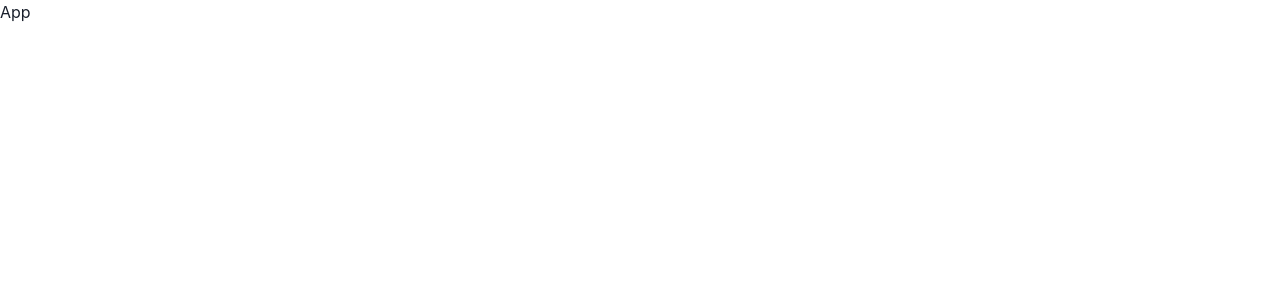
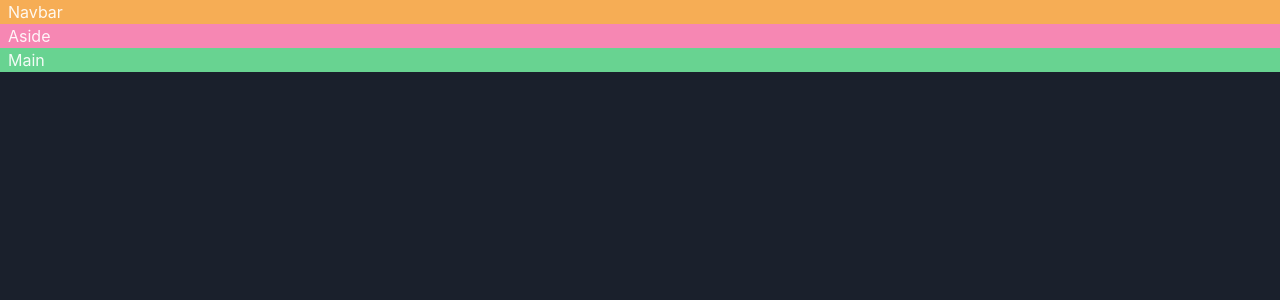
Before and after one commit to Lokeshkhati/game-hub, a React (Vite) app: page / in a window 1280 px wide. Shown: the top 300 px of the page. Built offline with nearby package versions, Linux system fonts and the light colour scheme.

Commit message:
refactor code

```diff
--- a/src/App.tsx
+++ b/src/App.tsx
@@ -1,6 +1,24 @@
+import { Grid, GridItem, Show } from "@chakra-ui/react";
+import { Navbar } from "./components";
 const App = () => {
   return (
-    <div>App</div>
-  )
-}
-export default App
+    <Grid
+      templateAreas={{
+        base: `"nav""main"`,
+        lg: `"nav" "nav" "aside" "main"`
+      }}>
+      <GridItem pl="2" bg="orange.300" area="nav">
+        <Navbar />
+      </GridItem>
+      <Show above="lg">
+        <GridItem pl="2" bg="pink.300" area={"aside"}>
+          Aside
+        </GridItem>
+      </Show>
+      <GridItem pl="2" bg="green.300" area={"main"}>
+        Main
+      </GridItem>
+    </Grid>
+  );
+};
+export default App;
--- /dev/null
+++ b/src/components/index.ts
@@ -0,0 +1,4 @@
+import Navbar from "./Navbar";
+
+
+export {Navbar}
--- a/src/main.tsx
+++ b/src/main.tsx
@@ -1,12 +1,14 @@
 import React from "react";
 import ReactDOM from "react-dom/client";
-import { ChakraProvider } from "@chakra-ui/react";
+import { ChakraProvider, ColorModeScript } from "@chakra-ui/react";
 import App from "./App";
 import "./index.css";
+import theme from './theme';
 
 ReactDOM.createRoot(document.getElementById("root") as HTMLElement).render(
   <React.StrictMode>
-    <ChakraProvider>
+    <ChakraProvider theme={theme}>
+      <ColorModeScript initialColorMode={theme.config.initialColorMode}></ColorModeScript>
       <App />
     </ChakraProvider>
   </React.StrictMode>
--- /dev/null
+++ b/src/services/api-client.ts
@@ -0,0 +1 @@
+import axios from 'axios'
```
Also changed, not shown: src/hooks/useGames.ts (+5 -3 lines).
